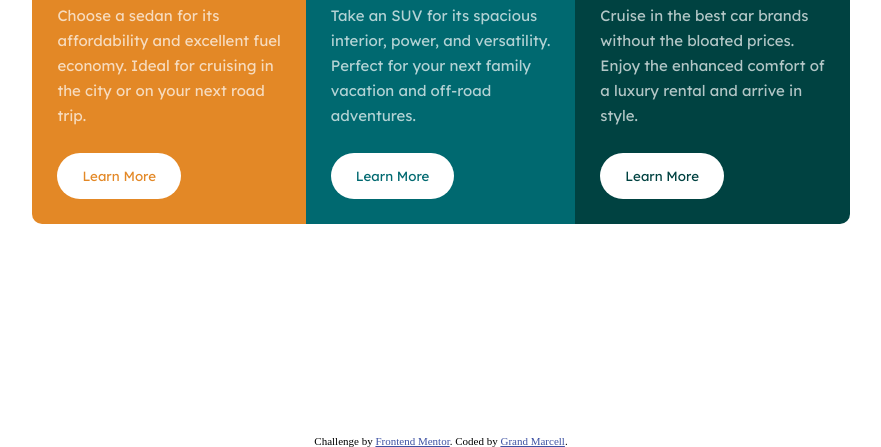
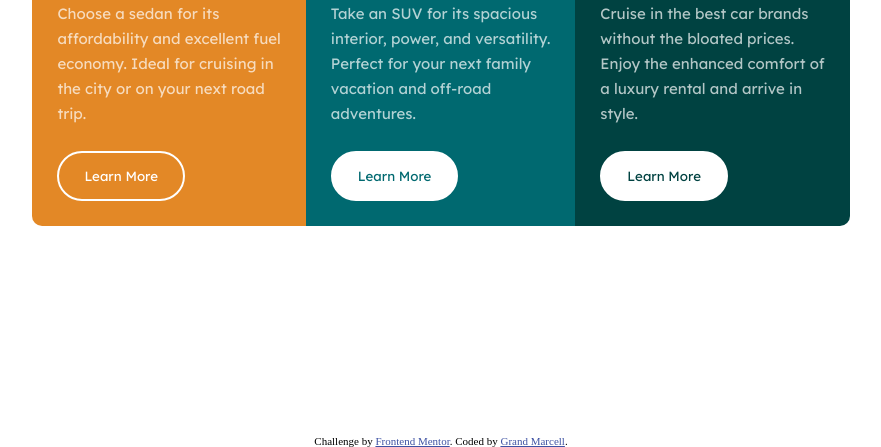
Before and after one commit to GMarcell/3-column-preview-card-component-main, a plain HTML site: page index.html in a window 1280 px wide. In both pictures the pointer is over the button 318 px from the left and 541 px from the top of the page. Shown: the part 365-812 px from the top of the page, without its empty margins (199-1080 px from the left). Drawn offline with Linux system fonts and the light colour scheme.

Commit message:
Update Hover Button

```diff
--- a/style.css
+++ b/style.css
@@ -42,7 +42,7 @@ ul {
 }
 
 button {
-    border: none;
+    border: 2px solid white;
     background-color: white;
     text-decoration: none;
     border-radius: 50px;
@@ -60,6 +60,11 @@ button {
     color: hsl(31, 77%, 52%);
 }
 
+.sedans button:hover {
+    background-color: hsl(31, 77%, 52%);
+    color: white;
+}
+
 .suvs {
     padding: 25px;
     background-color: hsl(184, 100%, 22%);
@@ -67,6 +72,11 @@ button {
 
 .suvs button {
     color: hsl(184, 100%, 22%);
+}
+
+.suvs button:hover {
+    color: white;
+    background-color: hsl(184, 100%, 22%);
 }
 
 .luxury {
@@ -78,6 +88,11 @@ button {
     color: hsl(179, 100%, 13%);
 }
 
+.luxury button:hover {
+    color: white;
+    background-color: hsl(179, 100%, 13%);
+}
+
 .attribution {
     font-size: 11px;
     text-align: center;
@@ -87,7 +102,7 @@ button {
     color: hsl(228, 45%, 44%);
 }
 
-@media screen and (min-width: 480px) {
+@media screen and (min-width: 900px) {
     .sedans {
         float: left;
     }
```
